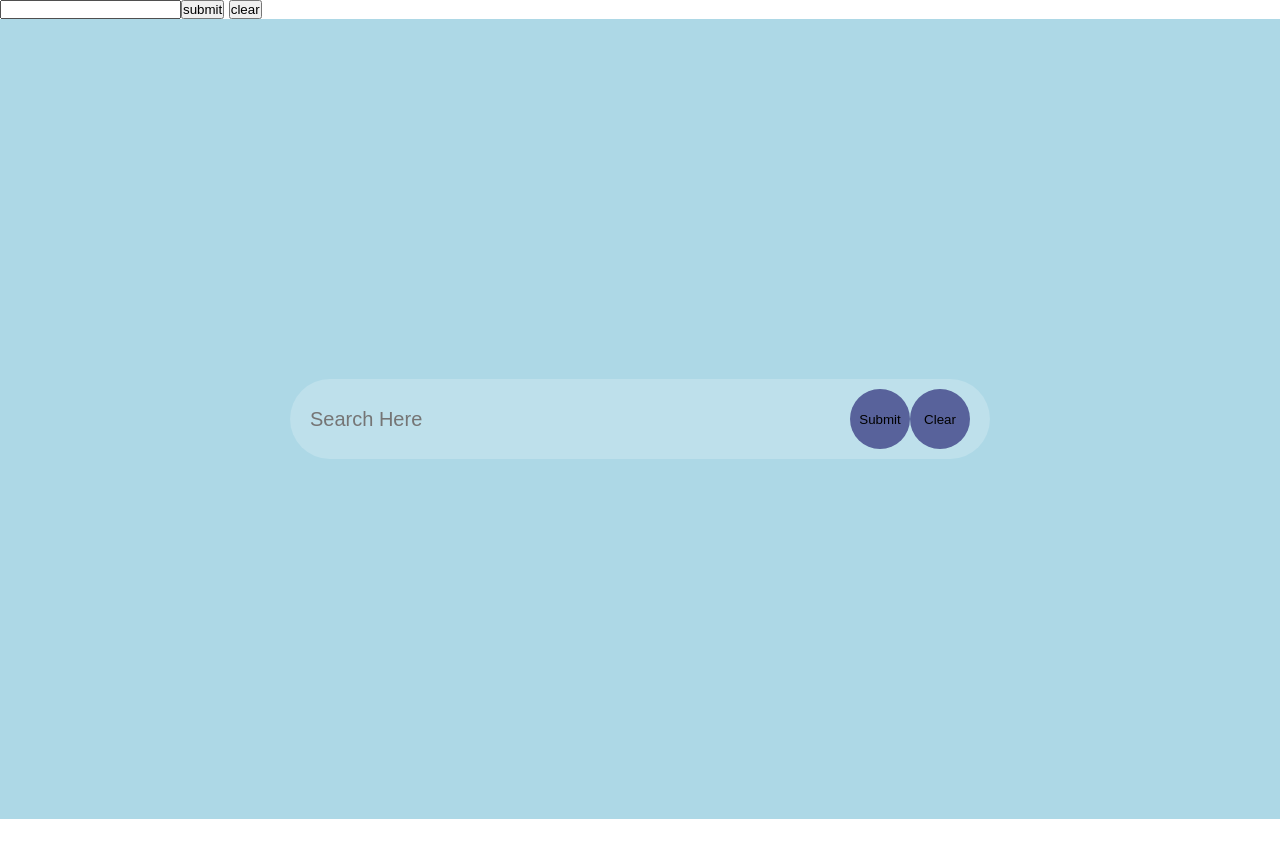
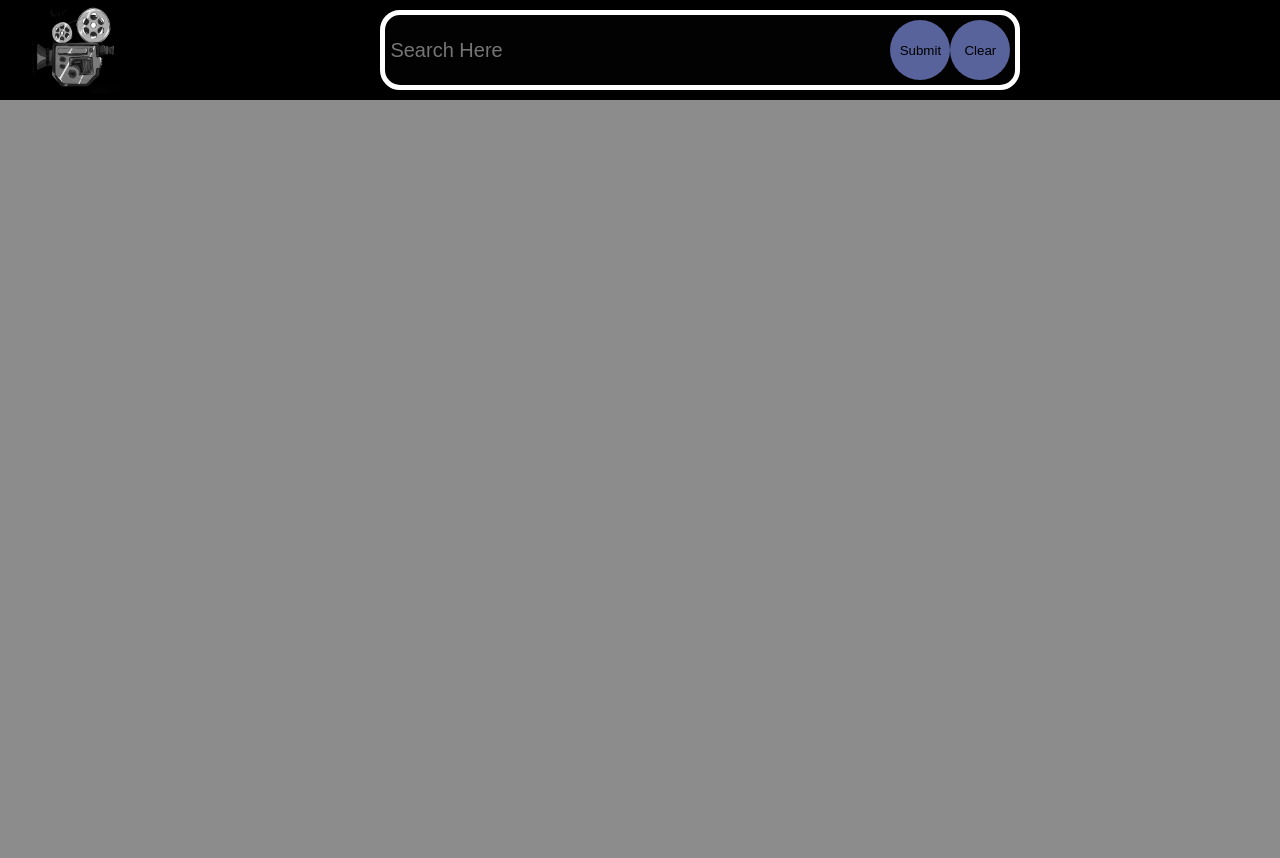
Before and after one commit to wahe7/Movie_info, a plain HTML site: page index.html in a window 1280 px wide. Before the commit the page ends 819 px from the top, so only its background shows below. Drawn offline with nearby package versions, Linux system fonts and the light colour scheme.

Commit message:
final touch

```diff
--- a/index.html
+++ b/index.html
@@ -4,21 +4,32 @@
     <meta charset="UTF-8">
     <meta http-equiv="X-UA-Compatible" content="IE=edge">
     <meta name="viewport" content="width=device-width, initial-scale=1.0">
-    <title>Document</title>
+    <title>Movie Finder</title>
     <link rel ="stylesheet" href="style.css">
 </head>
 <body>
 
-  <form class="input">
+  <!-- <form class="input">
     <input type="text" class="text"><button type="submit" class="btn">submit</button>
     <button class="clr">clear</button>
-  </form>
-  <div class="container">
+  </form> -->
+
+    <div class="container">
+      <div class="top">
+      <div class="heading">
+        <img src="movie.png" class="img">
+      </div>
     <form class="search-bar">
       <input type="text" placeholder="Search Here" class="text"><button type="submit" class="btn">Submit</button><button type="submit" class="clr">Clear</button>
     </form>
-    <div class="img"></div>
+
   </div>
+
+
+  <div class="show">
+    <div class="info"></div>
+  </div>
+</div>
 
   <script src="https://cdn.jsdelivr.net/npm/axios/dist/axios.min.js"></script>
 
--- a/script.js
+++ b/script.js
@@ -1,5 +1,6 @@
 let form = document.querySelector(".search-bar")
-let cont = document.querySelector(".container");
+// let cont = document.querySelector(".container");
+let sh=document.querySelector(".show");
 
 async function getdata(d) {
 
@@ -20,7 +21,7 @@ async function getdata(d) {
 }
 
 function showdata(rs) {
-    cont.innerHTML = "";
+    sh.innerHTML = "";
     let div = document.createElement("div");
 
     div.innerHTML = `<h1>Film: ${rs.data.Title}</h1>
@@ -31,7 +32,7 @@ function showdata(rs) {
     <img src="${rs.data.Poster}">
 
     `;
-    cont.append(div);
+    sh.append(div);
 }
 
 form.addEventListener("submit", function (ev) {
--- a/style.css
+++ b/style.css
@@ -5,24 +5,42 @@
     font-family: 'Poppins' , sans-serif;
 }
 
-.container{
+.show{
     width: 100%;
     min-height: 100vh;
     padding:5%;
 
-    background-color: lightblue;
+    background-color: rgb(140, 140, 140);
     display:flex ;
     align-items: center;
     justify-content: center;
 }
+.container{
+    background-color: rgb(0, 0, 0);
+}
+.top{
+    display: flex;
+    align-items: center;
+    align-content: center;
+
+}
+.img{
+    width: 150px;
+    height: 90px;
+}
 .search-bar{
-    width:100%;
+    margin-left: 18%;
+
+    border: 5px solid white;
+    margin-top: 10px;
+    margin-bottom: 10px;
+    width:50%;
     max-width:700px;
-    background: rgba(255,255,255,0.2);
+    background: rgba(12, 11, 11, 0.2);
     display:flex ;
     align-items: center;
-    border-radius: 60px;
-    padding: 10px 20px;
+    border-radius: 20px;
+    padding: 5px 5px;
     /* backdrop-filter: blur(4px) saturate(180%); */
 }
 .search-bar input{
@@ -32,7 +50,7 @@
    outline: none;
    padding: 24px 20 px;
    font-size: 20px;
-   color: black;
+   color: rgb(255, 255, 255);
 }
 .search-bar button img{
     width :25px;
```
Also changed, not shown: movie.png (added).
